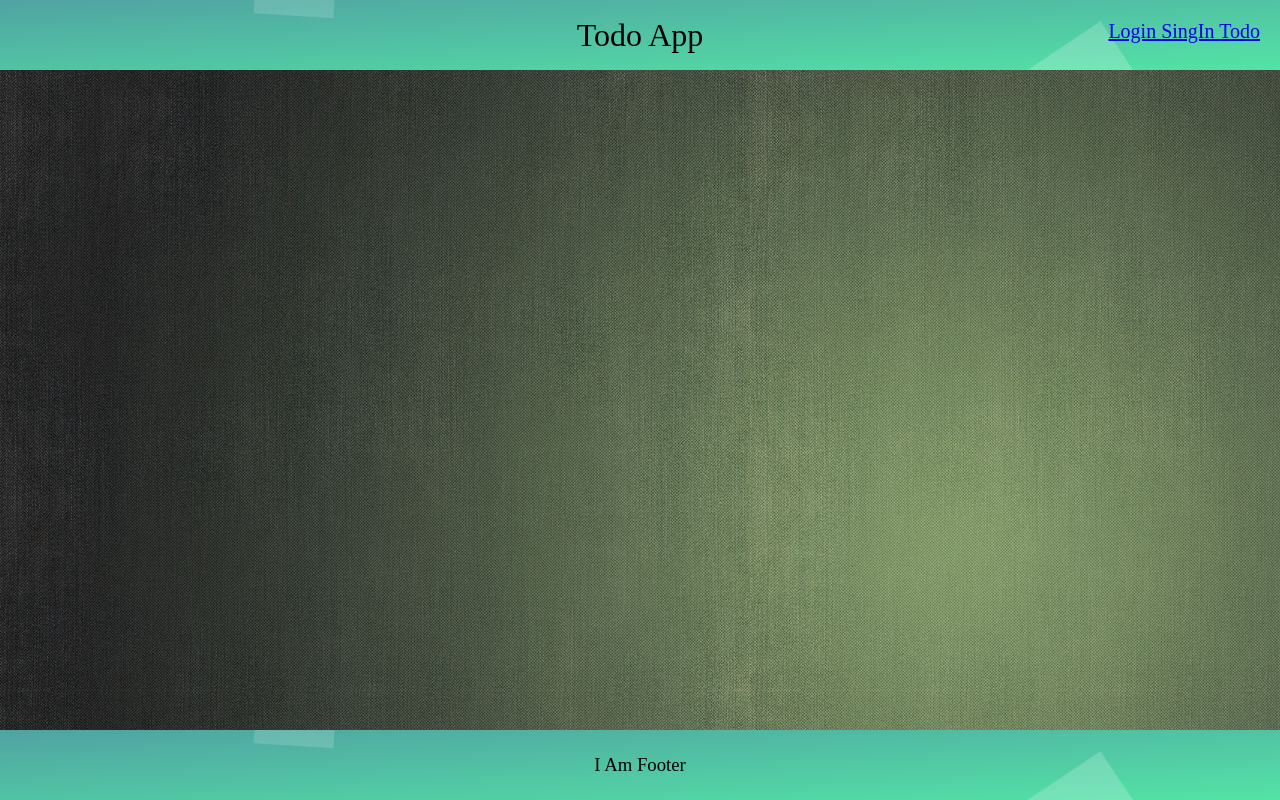
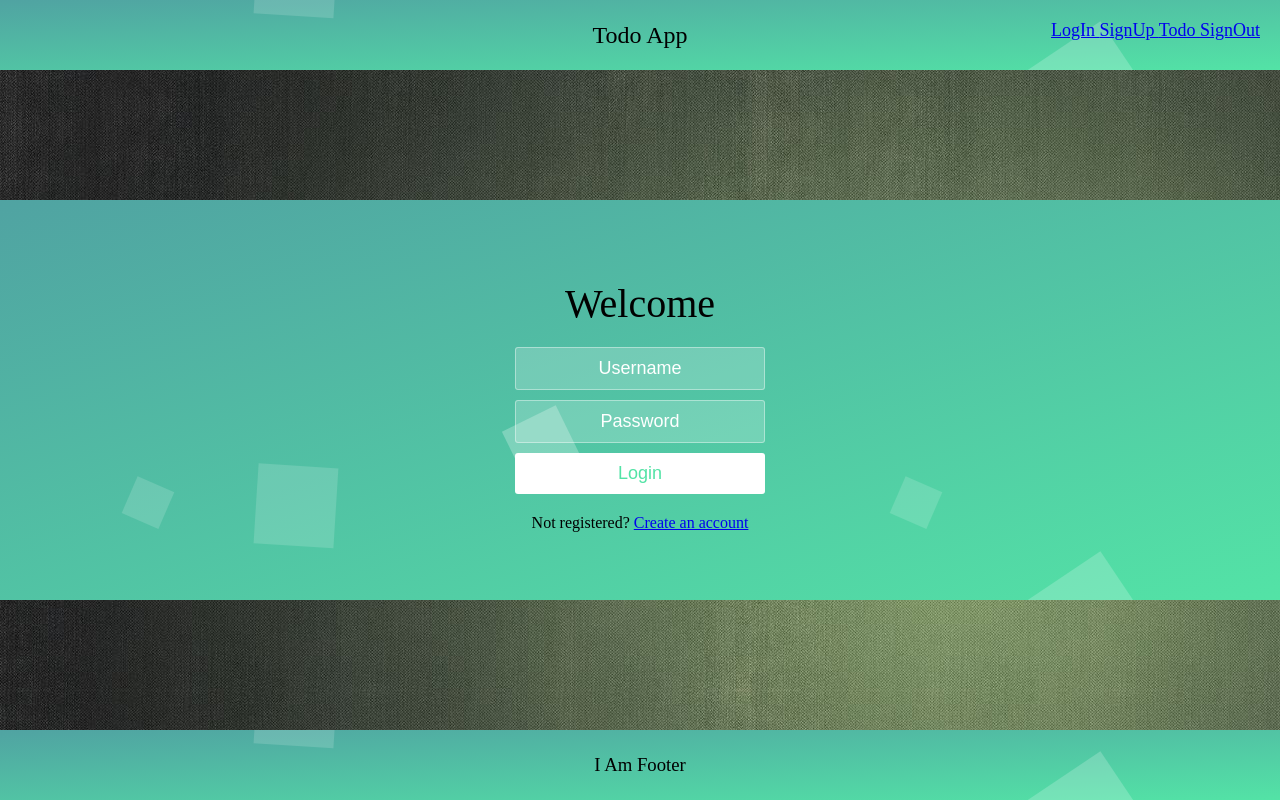
Before and after one commit to AlexanderVictorov/React_todo, a React (Create React App) app: page / in a window 1280 px wide. Built offline with nearby package versions, Linux system fonts and the light colour scheme; a web font is replaced by a local one.

Commit message:
createComponentMyRoutes

```diff
--- a/src/App.js
+++ b/src/App.js
@@ -1,22 +1,24 @@
-import React from "react";
+import React, {useEffect, useState} from "react";
 import './App.css';
-import {Route, Routes} from 'react-router-dom';
-import Footer from "./Components/Footer/Footer";
-import Login from "./Pages/Login/Login";
-import TodoList from "./Components/Todo/TodoList";
-import Header from "./Components/Header/Header";
-import Registration from "./Pages/Registration/Registration";
+import {AuthContext} from "./Context/Context";
+import MyRoutes from "./Components/MyRouters/MyRoutes";
 
 function App() {
+    const [isAuth, setIsAuth] = useState(!!localStorage.getItem('isAuth'))
+    useEffect(() => {
+        if (localStorage.getItem('isAuth')) {
+            setIsAuth(true)
+        }
+        setIsAuth(false)
+    })
     return (
         <div className="App">
-            <Header/>
-            <Routes>
-                <Route path="login" element={<Login/>}/>
-                <Route path="registration" element={<Registration/>}/>
-                <Route path="todo" element={<TodoList/>}/>
-            </Routes>
-            <Footer/>
+            <AuthContext.Provider value={{
+                isAuth,
+                setIsAuth,
+            }}>
+                <MyRoutes/>
+            </AuthContext.Provider>
         </div>
     );
 }
--- /dev/null
+++ b/src/Components/MyRouters/MyRoutes.jsx
@@ -0,0 +1,40 @@
+import React, {useContext} from 'react';
+import {AuthContext} from "../../Context/Context";
+import {Route, Routes} from "react-router-dom";
+import Layout from "../../Layout";
+import Login from "../../Pages/Login/Login";
+import Registration from "../../Pages/Registration/Registration";
+import TodoList from "../Todo/TodoList";
+import NoMatch from "../../Pages/NoMatch/NoMatch";
+import ErrorRegistration from "../../Pages/NoMatch/ErrorRegistration";
+
+const MyRoutes = () => {
+    const {isAuth} = useContext(AuthContext)
+    return (
+        isAuth
+            ?
+            <Routes>
+                <Route element={<Layout/>}>
+                    <Route index element={<Login/>}/>
+                    <Route path="login" element={<Login/>}/>
+                    <Route path="registration" element={<Registration/>}/>
+                    <Route path="todo" element={<TodoList/>}/>
+                    <Route path="exit" element={<Login/>}/>
+                    <Route path="*" element={<NoMatch />} />
+                </Route>
+            </Routes>
+            :
+            <Routes>
+                <Route element={<Layout/>}>
+                    <Route index element={<Login/>}/>
+                    <Route path="login" element={<Login/>}/>
+                    <Route path="todo" element={<ErrorRegistration/>}/>
+                    <Route path="exit" element={<Login/>}/>
+                    <Route path="registration" element={<Registration/>}/>
+                    <Route path="*" element={<NoMatch />} />
+                </Route>
+            </Routes>
+    );
+};
+
+export default MyRoutes;
--- a/src/Components/Todo/TodoList.jsx
+++ b/src/Components/Todo/TodoList.jsx
@@ -1,8 +1,7 @@
-import React, {useState, useEffect} from 'react';
+import React, {useEffect, useState} from 'react';
 import AddTodo from "./AddTodo";
 import {Grid, Paper} from "@mui/material";
 import List from "./List";
-
 
 const styles = {
     Paper: {
--- /dev/null
+++ b/src/Context/Context.js
@@ -0,0 +1,4 @@
+import {createContext} from "react";
+
+
+export const AuthContext = createContext(null)
--- a/src/Layout.js
+++ /dev/null
@@ -1,15 +0,0 @@
-import React from 'react'
-
-const Layout = ({ children }) => {
-    return (
-        <div>
-            <header></header>
-            <main>
-                {children}
-            </main>
-            <footer></footer>
-        </div>
-    )
-}
-
-export default Layout
--- /dev/null
+++ b/src/Layout.jsx
@@ -0,0 +1,19 @@
+import React from 'react'
+import { Outlet } from 'react-router-dom';
+import Footer from "./Components/Footer/Footer";
+import Header from "./Components/Header/Header";
+
+const Layout = () => {
+
+    return (
+        <nav>
+            <Header/>
+            <main>
+                <Outlet />
+            </main>
+            <Footer/>
+        </nav>
+    )
+}
+
+export default Layout
--- a/src/Pages/Login/Login.jsx
+++ b/src/Pages/Login/Login.jsx
@@ -1,18 +1,39 @@
-import React from 'react';
-import './style.css'
-import Layout from "../../Layout";
+import React, {useContext, useState} from 'react';
+import {AuthContext} from "../../Context/Context";
+import {NavLink} from "react-router-dom";
 
 const Login = () => {
+    const {isAuth, setIsAuth} = useContext(AuthContext)
+    const [myLogin, setMyLogin] = useState('')
+    const [password, setPassword] = useState('')
+
+    const login = e => {
+        e.preventDefault()
+        if (myLogin === 'test@test.com' && password === '123') {
+            setIsAuth(true)
+            localStorage.setItem('isAuth', 'login');
+            return
+        }
+        setMyLogin('');
+        setPassword('');
+    }
     return (
-        <Layout>
         <div className="wrapper">
             <div className="container">
                 <h1>Welcome</h1>
-                    <form className="form">
-                        <input type="text" placeholder="Username"/>
-                        <input type="password" placeholder="Password"/>
+                <form onSubmit={login} className="form">
+                    <input
+                        value={myLogin}
+                        onChange={(e) => setMyLogin((e.target.value))}
+                        type="text"
+                        placeholder="Username"/>
+                    <input
+                        value={password}
+                        onChange={(e) => setPassword((e.target.value))}
+                        type="password"
+                        placeholder="Password"/>
                     <button type="submit" id="login-button">Login</button>
-                        <p className="message">Not registered? <a href="#">Create an account</a></p>
+                    <p className="message">Not registered? <NavLink to='/registration'> Create an account</NavLink></p>
                 </form>
             </div>
             <ul className="bg-bubbles">
@@ -28,7 +49,6 @@ const Login = () => {
                 <li></li>
             </ul>
         </div>
-        </Layout>
     );
 };
 
--- a/src/Pages/Navigation/Navigation.jsx
+++ b/src/Pages/Navigation/Navigation.jsx
@@ -1,13 +1,17 @@
 import React from 'react';
-import { Link } from 'react-router-dom'
+import {NavLink} from 'react-router-dom'
 import './navigat.css'
 
 const Navigation = () => {
+    const styles = ({isActive}) => ({
+        fontWeight: isActive ? 'bold' : 'normal',
+    });
     return (
         <nav className='nav'>
-            <Link to='/login' >Login </Link>
-            <Link to='/registration' >SingIn </Link>
-            <Link to='/todo' >Todo </Link>
+            <NavLink to='/login' style={styles}>LogIn </NavLink>
+            <NavLink to='/registration' style={styles}>SignUp </NavLink>
+            <NavLink to='/todo' style={styles}>Todo </NavLink>
+            <NavLink to='/exit' >SignOut </NavLink>
         </nav>
     );
 };
--- a/src/Pages/Navigation/navigat.css
+++ b/src/Pages/Navigation/navigat.css
@@ -2,6 +2,6 @@
     position: absolute;
     right: 20px;
     top: 20px;
-    font-size: 20px;
+    font-size: 18px;
     z-index: 99;
 }
--- /dev/null
+++ b/src/Pages/NoMatch/ErrorRegistration.jsx
@@ -0,0 +1,10 @@
+import React from 'react';
+import {NavLink} from "react-router-dom";
+
+const ErrorRegistration = () => {
+    return (
+        <h2 className="message">Not registered? <NavLink to='/registration'> Create an account</NavLink></h2>
+    );
+};
+
+export default ErrorRegistration;
--- /dev/null
+++ b/src/Pages/NoMatch/NoMatch.jsx
@@ -0,0 +1,13 @@
+import React from 'react';
+
+const NoMatch = () => {
+    return (
+
+        <h2>
+            There's nothing here: 404!
+        </h2>
+
+    );
+};
+
+export default NoMatch;
--- a/src/Pages/Registration/Registration.jsx
+++ b/src/Pages/Registration/Registration.jsx
@@ -1,19 +1,19 @@
 import React from 'react';
 import './style.css'
+import {NavLink} from "react-router-dom";
 
 const Registration = () => {
     return (
             <div className="wrapper">
                 <div className="container">
                     <h1>Сreate a new user</h1>
-
                     <form className="form">
                         <input type="text" placeholder="Username"/>
                         <input type="text" placeholder="Email"/>
                         <input type="password" placeholder="Password"/>
                         <button type="submit" id="login-button">
                             Create New Account</button>
-                    <p className="message"><a href="#">Back To Login</a></p>
+                        <p className="message"><NavLink to='/login'>Back To Login</NavLink></p>
 
                     </form>
                 </div>
@@ -31,6 +31,7 @@ const Registration = () => {
                     <li></li>
                 </ul>
             </div>
+
     );
 };
 
```
Lines whose indentation alone changed are shown as unchanged.
